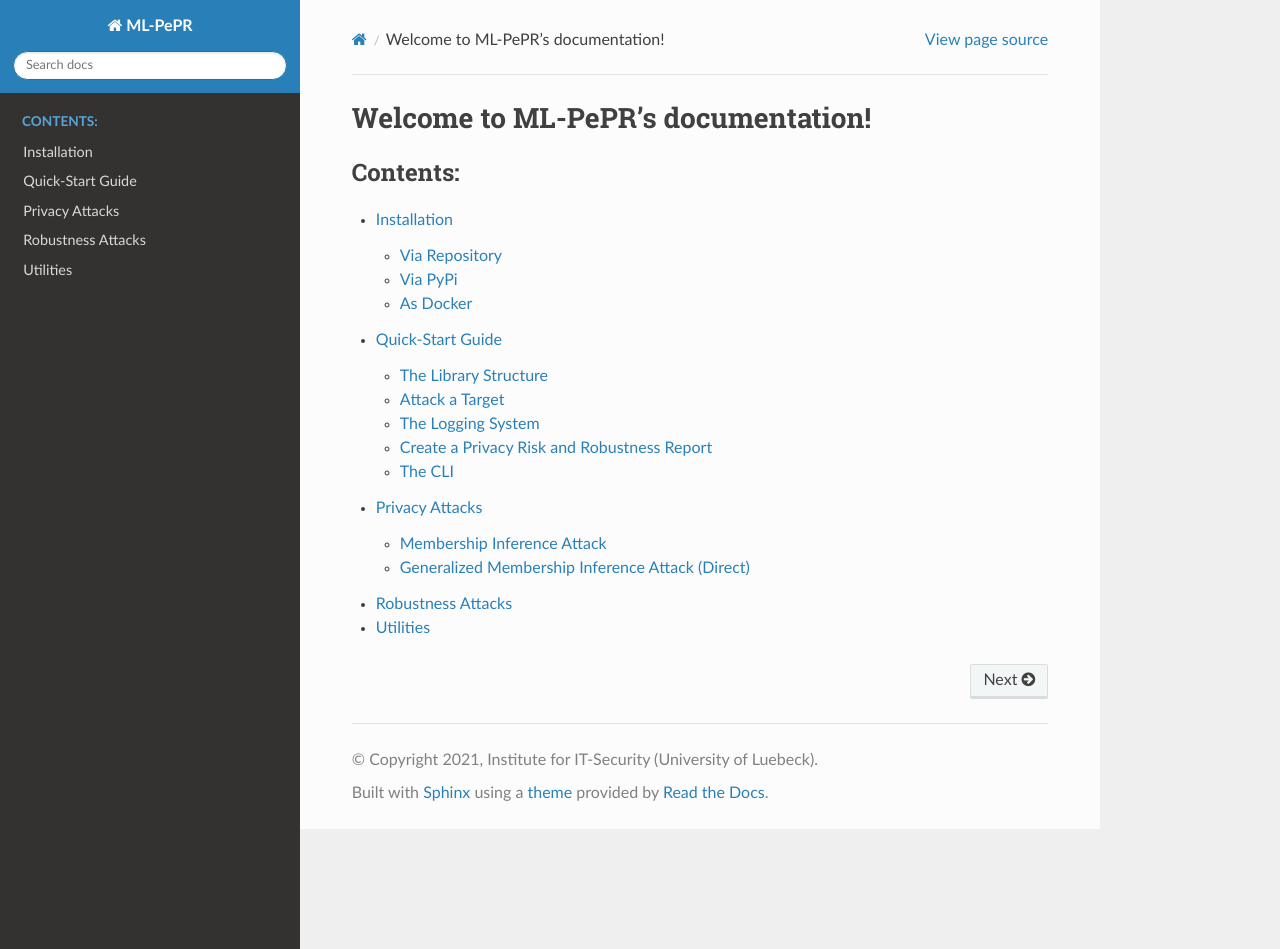
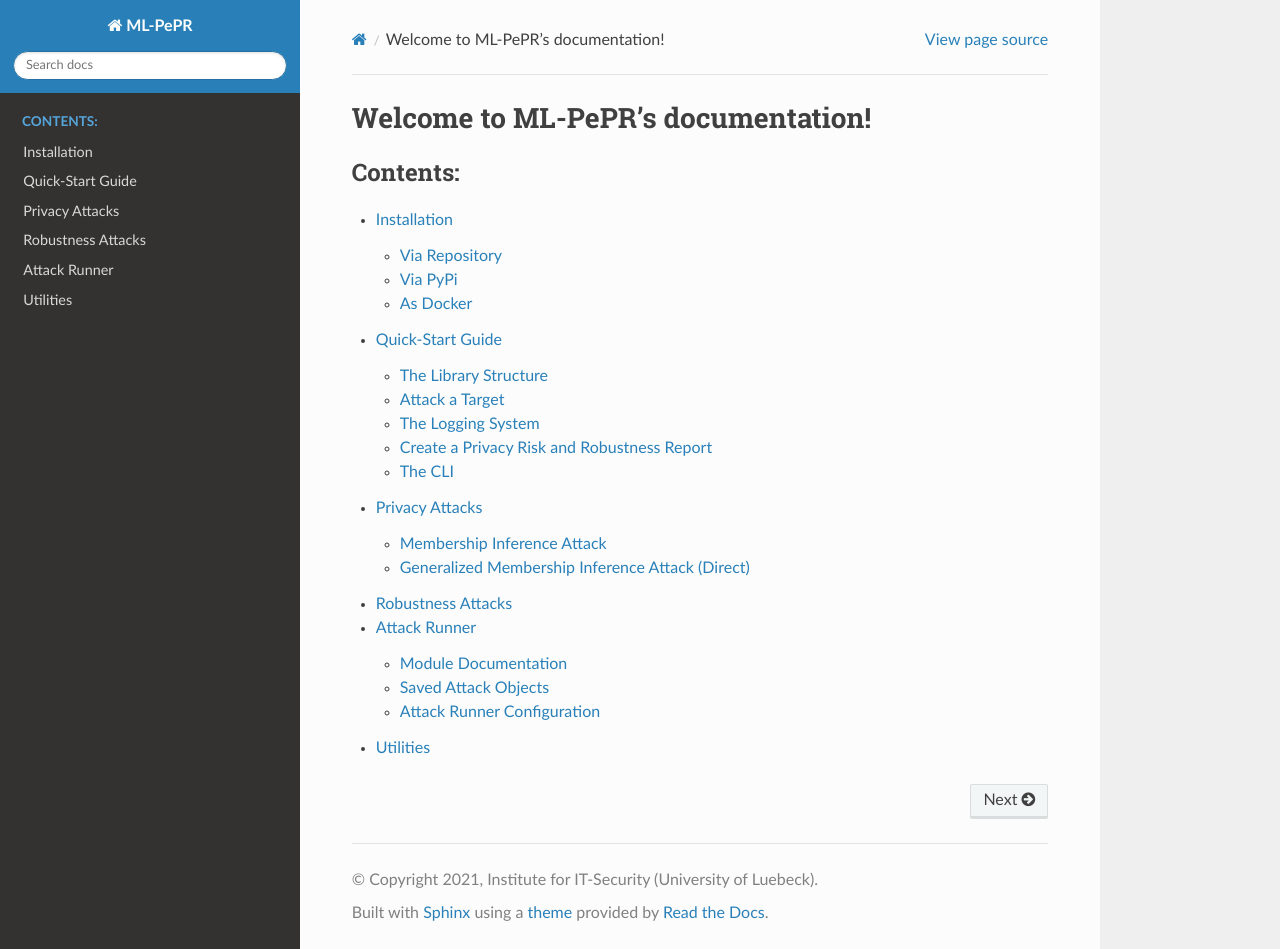
Before and after one commit to hallojs/ml-pepr, a Sphinx documentation site: the page built from docs/source/index.rst, in a window 1280 px wide and 949 px high. Built offline with Sphinx 7.4.7 and the Read the Docs theme 2.0.0, drawn with Linux system fonts in a browser that asks for light colours; part of the change alters nothing that is shown.

Commit message:
Add attack runner documentation

```diff
--- /dev/null
+++ b/docs/source/attack_runner.rst
@@ -0,0 +1,163 @@
+Attack Runner
+=============
+
+The attack runner is a script to execute multiple attacks at once. It creates one attack
+report containing the results of all executed attacks.
+
+Module Documentation
+--------------------
+
+.. automodule:: pepr.attack_runner
+    :members:
+
+Saved Attack Objects
+--------------------
+The attack runner saves all created attack objects into the specified directory
+(``attack_obj_save_path``) using
+`Python Pickle <https://docs.python.org/3.6/library/pickle.html>`_. When unpickling
+these objects, make sure, that the corresponding folders with the "tm" suffix are
+available in the same directory, because they include the target models.
+
+.. note:: Currently, the attack runner has no functionality of reusing the attack
+    objects for example to avoid redundant training when no parameters changed.
+
+Attack Runner Configuration
+---------------------------
+The attack runner configuration file is an YAML file that specifies everything that is
+needed to run an attack. There are two required main keys for every attack:
+
+- ``attack_pars``
+- ``data_conf``
+
+Attack Parameters (``attack_pars``)
+^^^^^^^^^^^^^^^^^^^^^^^^^^^^^^^^^^^
+Attack Independent Keys
+"""""""""""""""""""""""
+``attack_pars`` is a list of attack parameters for every attack to run. Every list entry
+must have the following not attack dependent keys:
+
+- ``attack_type``
+- ``attack_alias``
+- ``path_to_dataset_data``
+- ``path_to_dataset_labels``
+- ``target_models``
+
+``attack_type`` specifies the type of the attack (e.g. ``"mia"`` or ``"gmia"``).
+``attack_alias`` defines a unique name for the attack configuration. It is saved in the
+attack object and is the heading of the subsection in the report.
+``path_to_dataset_data`` and ``path_to_dataset_labels`` each defining a path to a
+serialized numpy array. ``target_models`` defines an array of paths where the serialized
+target models are saved.
+
+Example:
+
+.. code-block:: yaml
+    :linenos:
+
+    attack_pars:
+    - attack_type: "mia"
+      attack_alias: "MIA Default"
+      path_to_dataset_data: "datasets/cifar100_data.npy"
+      path_to_dataset_labels: "datasets/cifar100_labels.npy"
+      target_model_paths:
+      - "data/target_model_mia0"
+      - "data/target_model_mia1"
+      # ... attack dependent keys
+
+Attack Dependent Keys
+"""""""""""""""""""""
+One list entry consists of a dictionary with all attack parameters for the desired
+attack. All keys of the ``attack_pars`` dictionary that are passed to the corresponding
+attack constructor, must be also defined in the list entry.
+
+Listing all attack dependent keys per attack:
+
+- MIA
+    - ``number_shadow_models``
+    - ``shadow_training_set_size``
+    - ``number_classes``
+    - ``create_compile_shadow_model``
+    - ``shadow_epochs``
+    - ``shadow_batch_size``
+    - ``create_compile_attack_model``
+    - ``attack_epochs``
+    - ``attack_batch_size``
+- GMIA
+    - ``number_reference_models``
+    - ``reference_training_set_size``
+    - ``number_classes``
+    - ``create_compile_model``
+    - ``reference_epochs``
+    - ``reference_batch_size``
+    - ``hlf_metric``
+    - ``hlf_layer_number``
+    - ``number_target_records``
+
+Data Configuration (``data_conf``)
+^^^^^^^^^^^^^^^^^^^^^^^^^^^^^^^^^^
+``data_conf`` is a list of data configurations for every attack. The order must be the
+same as the order of ``attack_pars``. The required keys are equal to the ``data_conf``
+dictionary that is passed to the attack constructor but with the suffix ``_path`` added
+to them as they are paths to serialized numpy arrays.
+
+Listing all keys per attack:
+
+- MIA
+    - ``shadow_indices_path``
+    - ``target_indices_path``
+    - ``evaluation_indices_path``
+    - ``record_indices_per_target_path``
+- GMIA
+    - ``reference_indices_path``
+    - ``target_indices_path``
+    - ``evaluation_indices_path``
+    - ``record_indices_per_target_path``
+
+Example Configuration
+^^^^^^^^^^^^^^^^^^^^^
+.. code-block:: yaml
+    :linenos:
+
+    # Attack Parameters
+    attack_pars:
+      - attack_type: "mia"                                            # --
+        attack_alias: "MIA Tutorial"                                  #  |
+        path_to_dataset_data: "datasets/cifar100_data.npy"            #  | Attack independent
+        path_to_dataset_labels: "datasets/cifar100_labels.npy"        #  | parameters
+        target_model_paths:                                           #  |
+        - "data/target_model_mia"                                     # --
+        number_shadow_models: 100                                     # --
+        shadow_training_set_size: 2500                                #  |
+        number_classes: 100                                           #  |
+        create_compile_shadow_model: "create_compile_shadow_model"    #  |
+        shadow_epochs: 100                                            #  | MIA
+        shadow_batch_size: 50                                         #  | parameters
+        create_compile_attack_model: "create_compile_attack_model"    #  |
+        attack_epochs: 50                                             #  |
+        attack_batch_size: 50                                         # --
+      - attack_type: "gmia"                                           # --
+        attack_alias: "GMIA Tutorial"                                 #  |
+        path_to_dataset_data: "datasets/fmnist_data.npy"              #  | Attack independent
+        path_to_dataset_labels: "datasets/fmnist_labels.npy"          #  | parameters
+        target_model_paths:                                           #  |
+        - "data/target_model_gmia"                                    # --
+        number_reference_models: 100                                  # --
+        reference_training_set_size: 10000                            #  |
+        number_classes: 10                                            #  |
+        create_compile_model: "create_compile_reference_model"        #  |
+        reference_epochs: 50                                          #  | GMIA
+        reference_batch_size: 50                                      #  | parameters
+        hlf_metric: "cosine"                                          #  |
+        hlf_layer_number: 10                                          #  |
+        number_target_records: 25                                     # --
+
+    # Data Configuration
+    data_conf:
+      - shadow_indices_path: "datasets/shadow_indices.npy"
+        target_indices_path: "datasets/target_indices.npy"
+        evaluation_indices_path: "datasets/evaluation_indices.npy"
+        record_indices_per_target_path: "datasets/record_indices_per_target.npy"
+      - reference_indices_path: "datasets/refenrence_indices.npy"
+        target_indices_path: "datasets/target_indices.npy"
+        evaluation_indices_path: "datasets/evaluation_indices.npy"
+        record_indices_per_target_path: "datasets/record_indices_per_target.npy"
--- a/docs/source/index.rst
+++ b/docs/source/index.rst
@@ -9,4 +9,5 @@ Welcome to ML-PePR's documentation!
    quick_start_guide
    privacy_attacks
    robustness_attacks
+   attack_runner
    utilities
```
